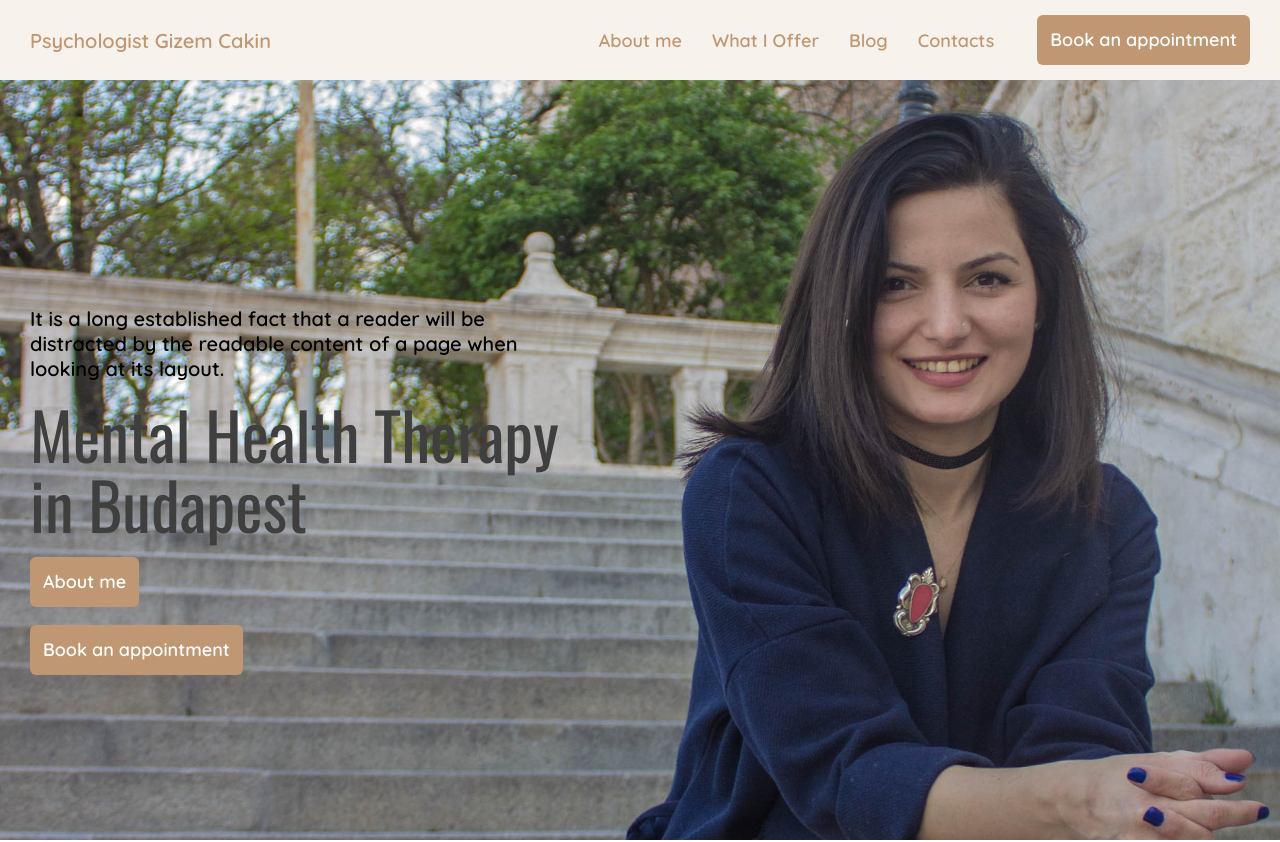
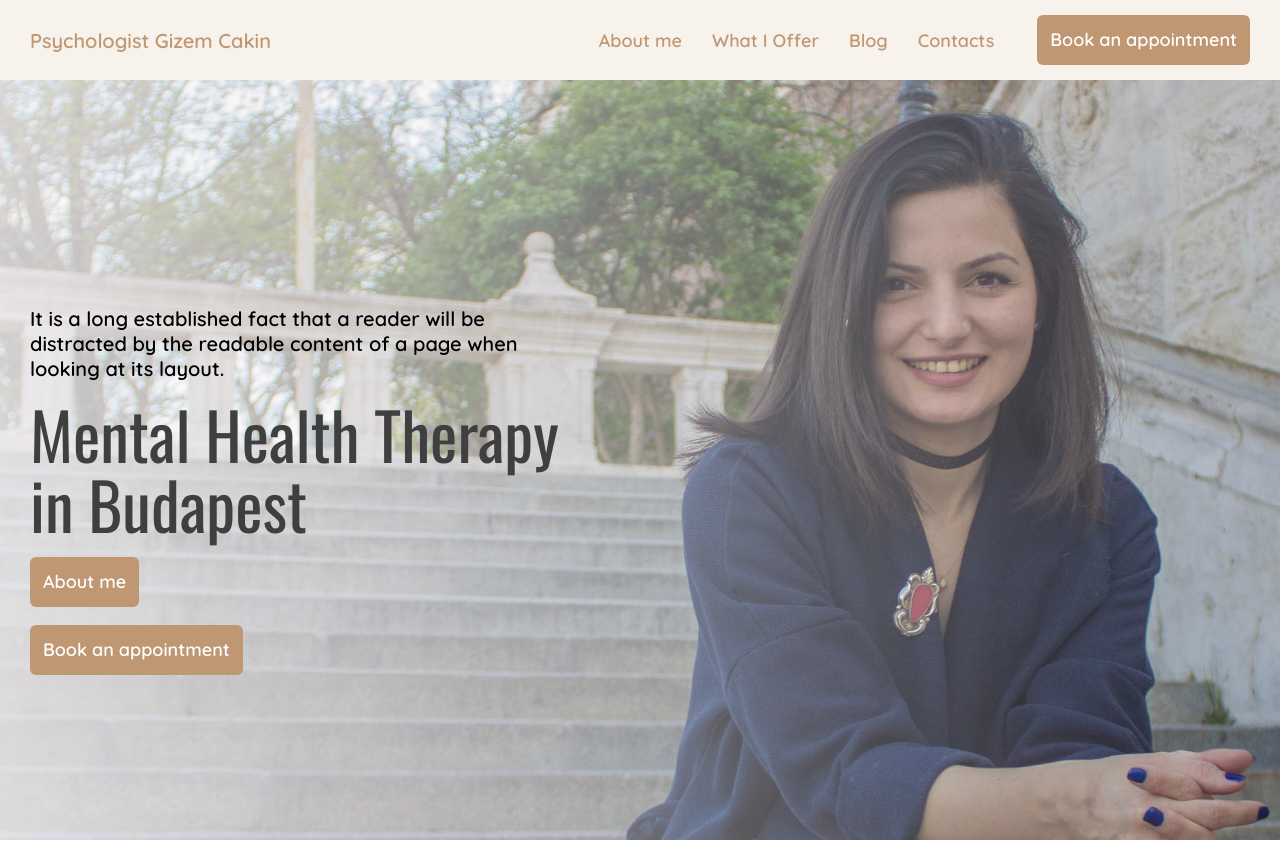
Before and after one commit to 4rrichard/psychology-website, a React (Create React App) app in the folder frontend/: page / in a window 1280 px wide. Shown: the top 842 px of the page. Built offline with nearby package versions, Linux system fonts and the light colour scheme; no server answers.

Commit message:
csss hero img fix

```diff
--- a/frontend/src/components/Hero/Hero.css
+++ b/frontend/src/components/Hero/Hero.css
@@ -7,7 +7,7 @@
   align-items: flex-start;
   justify-content: center;
   gap: 18px;
-  background-image: url("/public/images/Gizem2.jpg");
+  background: linear-gradient(90deg, rgba(247, 245, 247, 0.8), rgba(192, 72, 72, 0)), url("/public/images/Gizem2.jpg");
   background-size: cover;
   background-repeat: no-repeat;
   background-position: 60% 50%;
--- a/frontend/src/components/Hero/Hero.scss
+++ b/frontend/src/components/Hero/Hero.scss
@@ -11,7 +11,12 @@
 
   gap: 18px;
 
-  background-image: url("/public/images/Gizem2.jpg");
+  background: linear-gradient(
+      90deg,
+      rgba(247, 245, 247, 0.8),
+      rgb(192, 72, 72, 0)
+    ),
+    url("/public/images/Gizem2.jpg");
   background-size: cover;
   background-repeat: no-repeat;
   background-position: 60% 50%;
```
Also changed, not shown: 1 other file (tests, documents, lock files or other folders).
